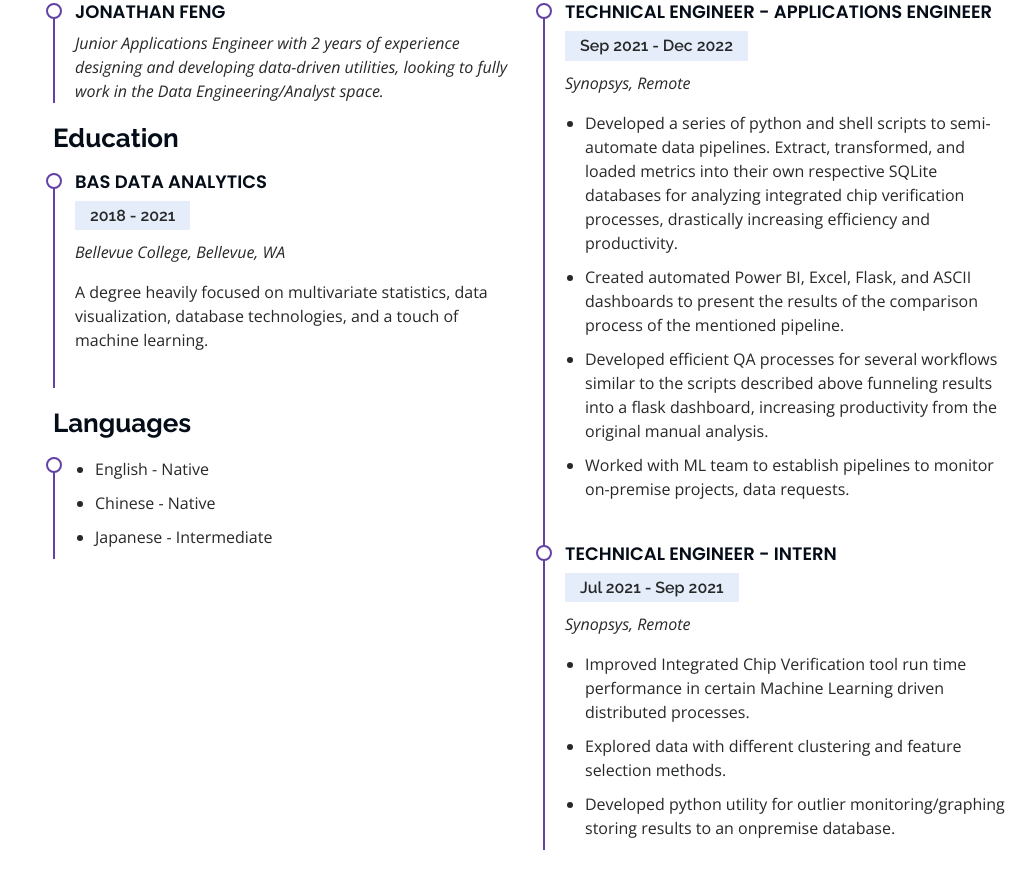
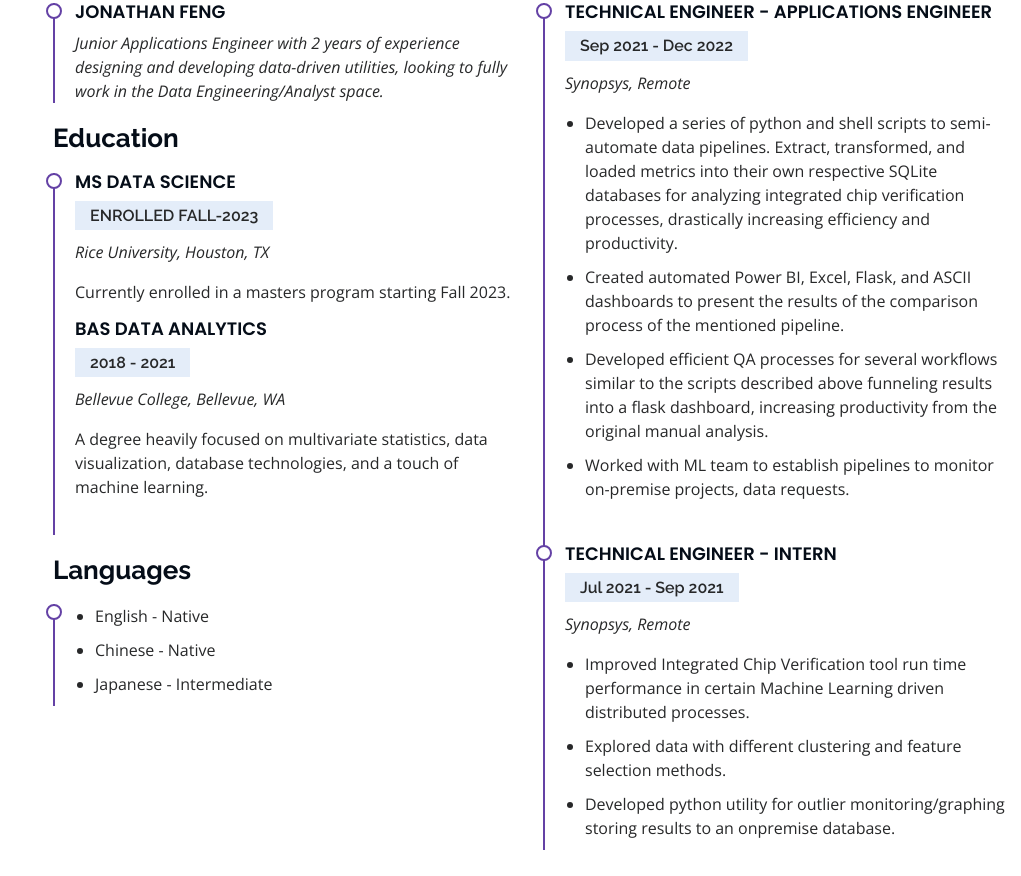
Before and after one commit to jaytar0/jaytar0.github.io, a plain HTML site: page index.html in a window 1280 px wide. Shown: the part 5544-6420 px from the top of the page, without its empty margins (259-1280 px from the left). Drawn offline with nearby package versions, Linux system fonts and the light colour scheme.

Commit message:
Update index.html

```diff
--- a/index.html
+++ b/index.html
@@ -323,6 +323,11 @@
 
             <h3 class="resume-title">Education</h3>
             <div class="resume-item">
+              <h4>MS DATA SCIENCE</h4>
+              <h5>ENROLLED FALL-2023</h5>
+              <p><em>Rice University, Houston, TX</em></p>
+              <p>Currently enrolled in a masters program starting Fall 2023.</p>
+
               <h4>BAS DATA ANALYTICS</h4>
               <h5>2018 - 2021</h5>
               <p><em>Bellevue College, Bellevue, WA</em></p>
```
